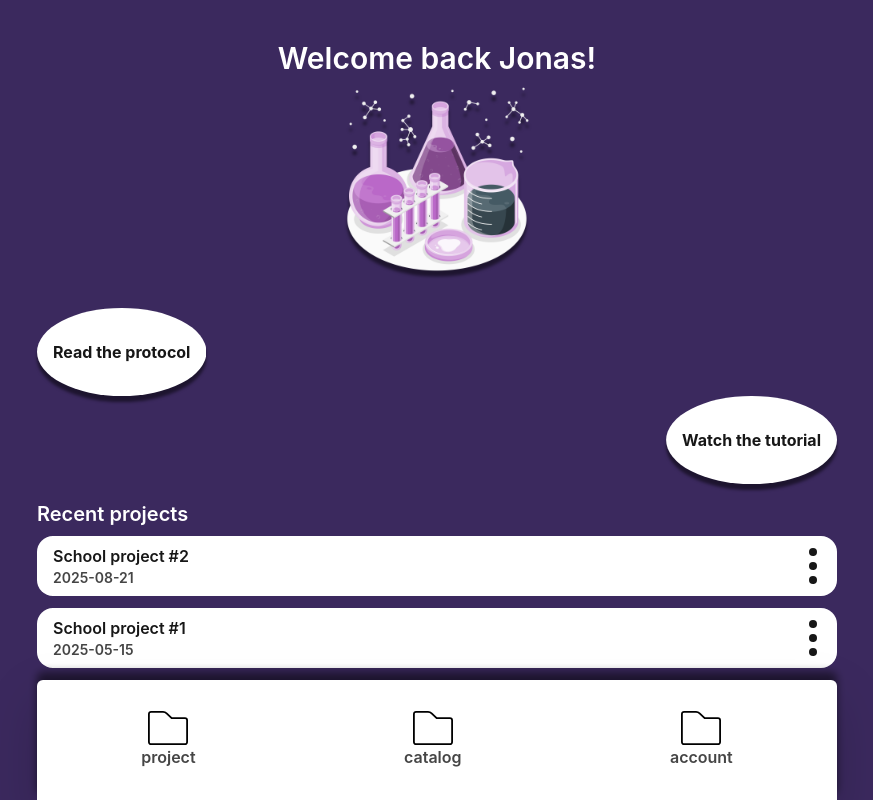
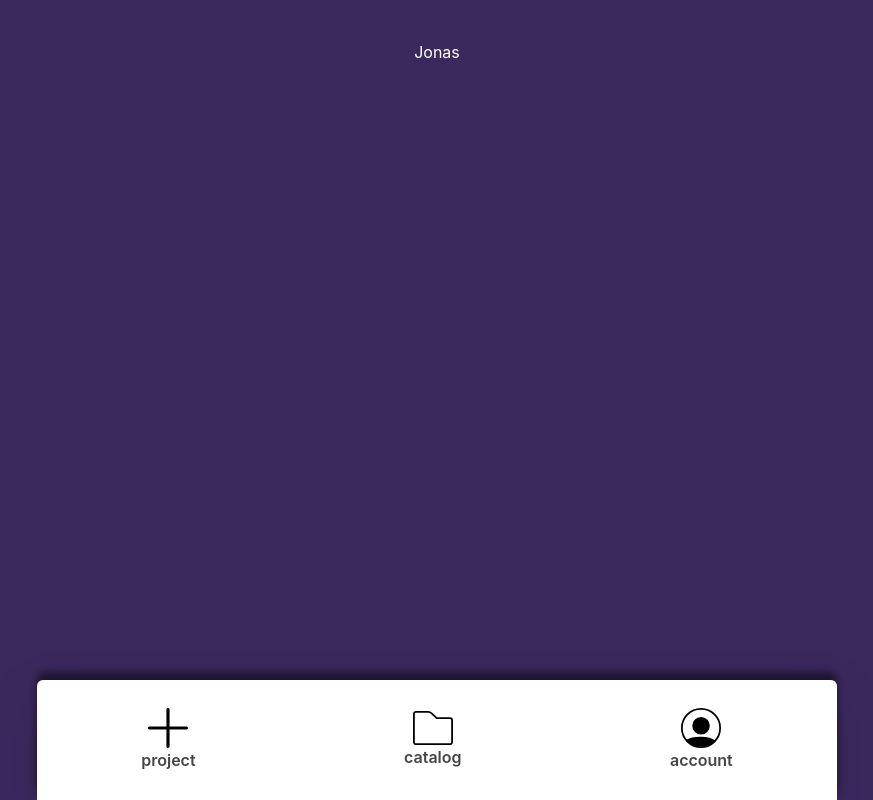
Before and after one commit to augustetum/RGBradford-app, a React (Vite) app: page / in a window 1280 px wide. Both pictures are taken after a click on the button "account". Shown: the whole page, without its empty margins (203-1076 px from the left). Built offline with nearby package versions, Linux system fonts and the light colour scheme; a web font is replaced by a local one.

Commit message:
added icons

```diff
--- a/src/App.jsx
+++ b/src/App.jsx
@@ -5,6 +5,7 @@ import data from './data.js'
 import ProjectList from './components/projectList.jsx'
 import Project from './components/project.jsx'
 import { AnimatePresence, motion } from 'framer-motion';
+import Account from './components/account.jsx'
 
 function App() {
   const [currentProject, setProject] = useState(null)
@@ -41,6 +42,9 @@ function App() {
       {currentScreen === 'project' && (
         <Project projects={projects} currentProject={currentProject}/>
       )}
+      {currentScreen === 'account' && (
+        <Account data={data}/>
+      )}
       </motion.div>
       </AnimatePresence>
       </div>
--- /dev/null
+++ b/src/components/account.jsx
@@ -0,0 +1,10 @@
+import React from "react";
+
+function Account({data}) {
+    return (
+        <div>
+            {data.name}
+        </div>
+    )
+}
+export default Account
--- a/src/components/footer.jsx
+++ b/src/components/footer.jsx
@@ -1,5 +1,7 @@
 import React from "react"
 import folderIcon from "../assets/folder.svg"
+import plusIcon from "../assets/plus.svg"
+import accountIcon from "../assets/account.svg"
 
 function Footer({handleSwitch}) {
     return (
@@ -8,15 +10,15 @@ function Footer({handleSwitch}) {
     bg-igem-white flex justify-around font-semibold
     text-black py-4 max-w-[50rem] rounded-t-md mx-auto'>
         <button className='h-full '>
-        <img className="w-10 mx-auto" src={folderIcon} alt="" />
+        <img className="w-10 mx-auto" src={plusIcon} alt="" />
         <p className='opacity-80'>project</p>
         </button>
         <button onClick={() => handleSwitch(null, "catalog")} className='cursor-pointer h-full '>
         <img className="w-10 mx-auto" src={folderIcon} alt="" />
         <p className='opacity-80'>catalog</p>
         </button>
-        <button className='h-full '>
-        <img className="w-10 mx-auto"  src={folderIcon} alt="" />
+        <button onClick={() => handleSwitch(null, "account")} className='cursor-pointer h-full '>
+        <img className="w-10 mx-auto"  src={accountIcon} alt="" />
         <p className='opacity-80'>account</p>
         </button>
     </footer>
--- a/src/components/project.jsx
+++ b/src/components/project.jsx
@@ -1,5 +1,5 @@
 import React from "react";
-import folderIcon from '../assets/folder.svg';
+import plusIcon from '../assets/plus.svg';
 function Project({projects, currentProject}) {
     return (
         <main className=''>
@@ -8,7 +8,7 @@ function Project({projects, currentProject}) {
         <button className='cursor-pointer w-[min(80vw,50rem)] h-[30vh] bg-igem-gray
         rounded-xl flex justify-center items-center'>
             <div>
-              <img src={folderIcon} className='mx-auto w-10' />
+              <img src={plusIcon} className='mx-auto w-10' />
               <p className=''>upload plate</p>
             </div>
         </button>
```
Also changed, not shown: src/assets/account.svg (added), src/assets/plus.svg (added).
